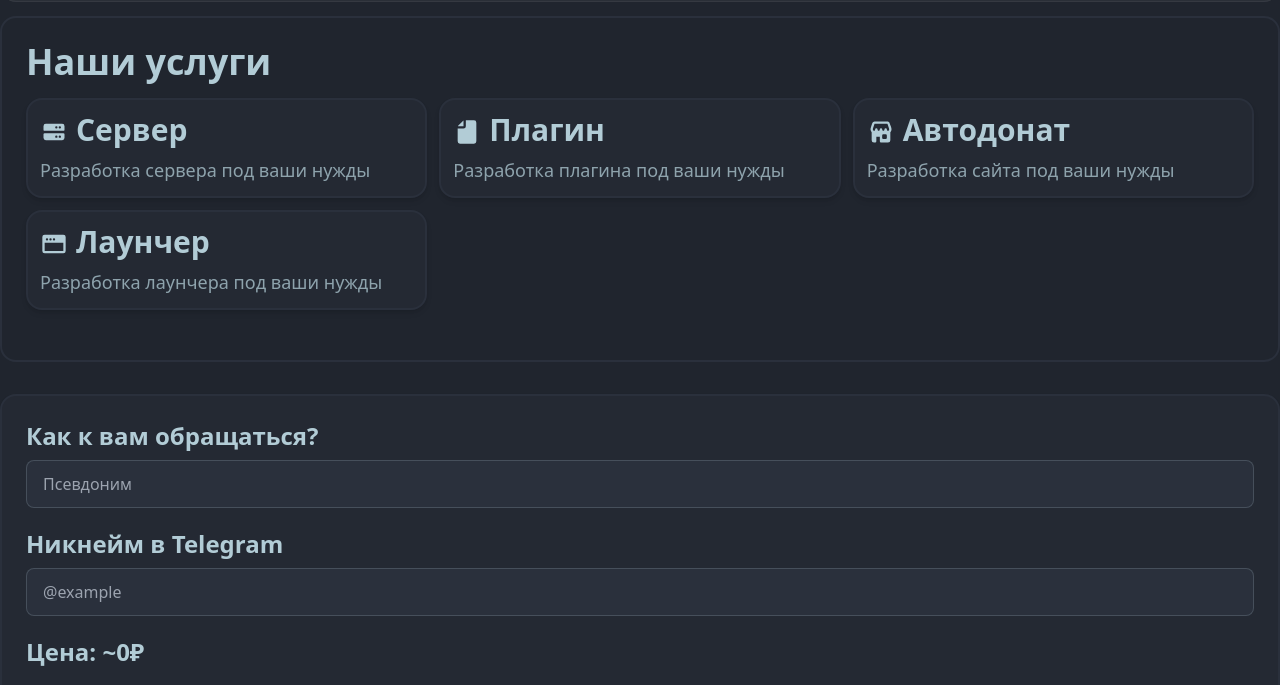
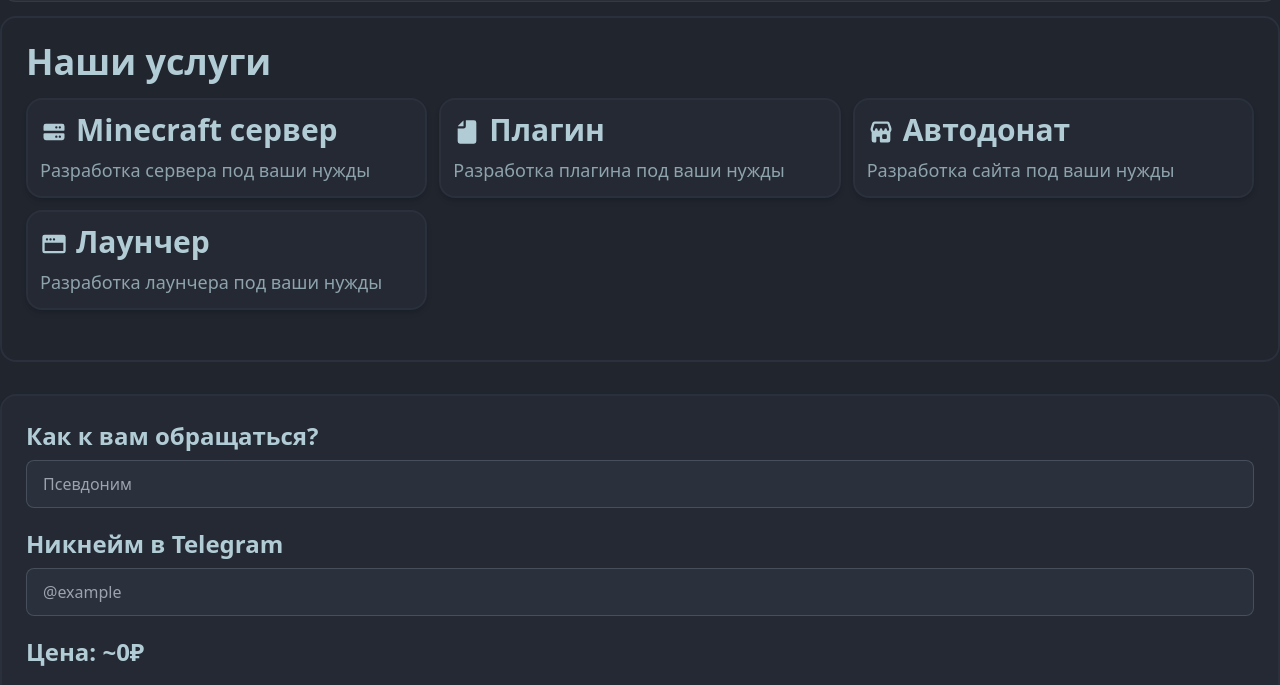
Before and after one commit to kollakek1/pl-sell, an Astro site: page /services in a window 1280 px wide. Shown: the part 96-781 px from the top of the page. Built offline with nearby package versions, Linux system fonts and the light colour scheme; Astro itself is replaced by a stand-in of ours.

Commit message:
Update main.jsx

```diff
--- a/src/components/services/main.jsx
+++ b/src/components/services/main.jsx
@@ -83,7 +83,7 @@ export default function Main() {
                                 <svg className="mt-1.5" aria-hidden="true" xmlns="http://www.w3.org/2000/svg" width="28" height="28" fill="currentColor" viewBox="0 0 24 24">
                                     <path fillRule="evenodd" d="M5 5a2 2 0 0 0-2 2v3a1 1 0 0 0 1 1h16a1 1 0 0 0 1-1V7a2 2 0 0 0-2-2H5Zm9 2a1 1 0 1 0 0 2h.01a1 1 0 1 0 0-2H14Zm3 0a1 1 0 1 0 0 2h.01a1 1 0 1 0 0-2H17ZM3 17v-3a1 1 0 0 1 1-1h16a1 1 0 0 1 1 1v3a2 2 0 0 1-2 2H5a2 2 0 0 1-2-2Zm11-2a1 1 0 1 0 0 2h.01a1 1 0 1 0 0-2H14Zm3 0a1 1 0 1 0 0 2h.01a1 1 0 1 0 0-2H17Z" clipRule="evenodd"/>
                                 </svg>
-                                <p className="ml-2">Сервер</p>
+                                <p className="ml-2">Minecraft сервер</p>
                             </h1>
                             <p className="text-lg mt-2 text-base-content/75">Разработка сервера под ваши нужды</p>
                         </div>
```
